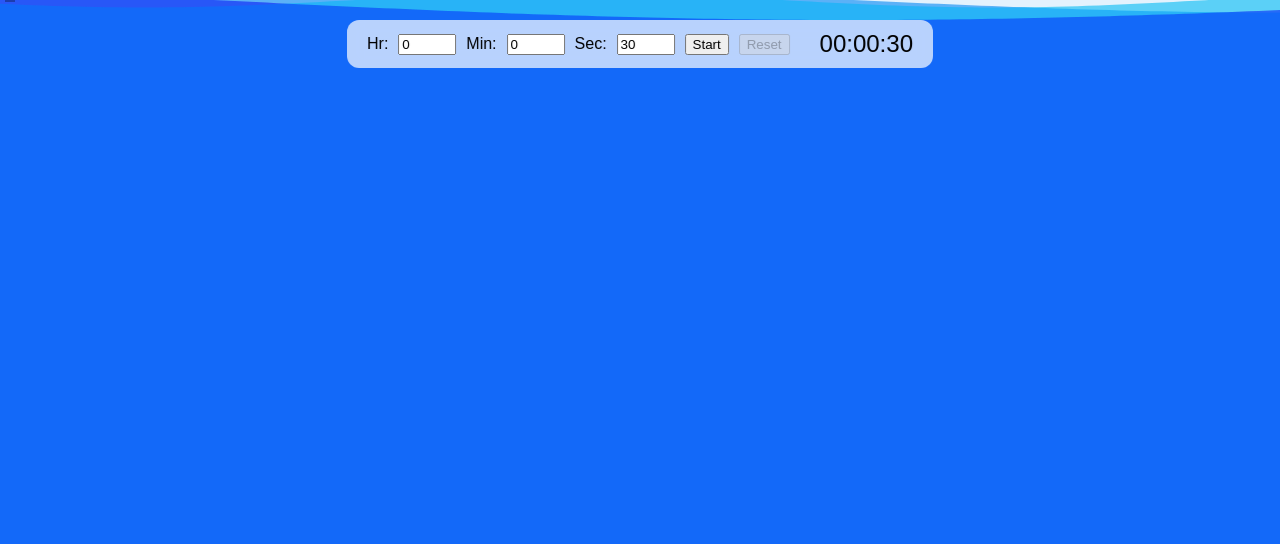
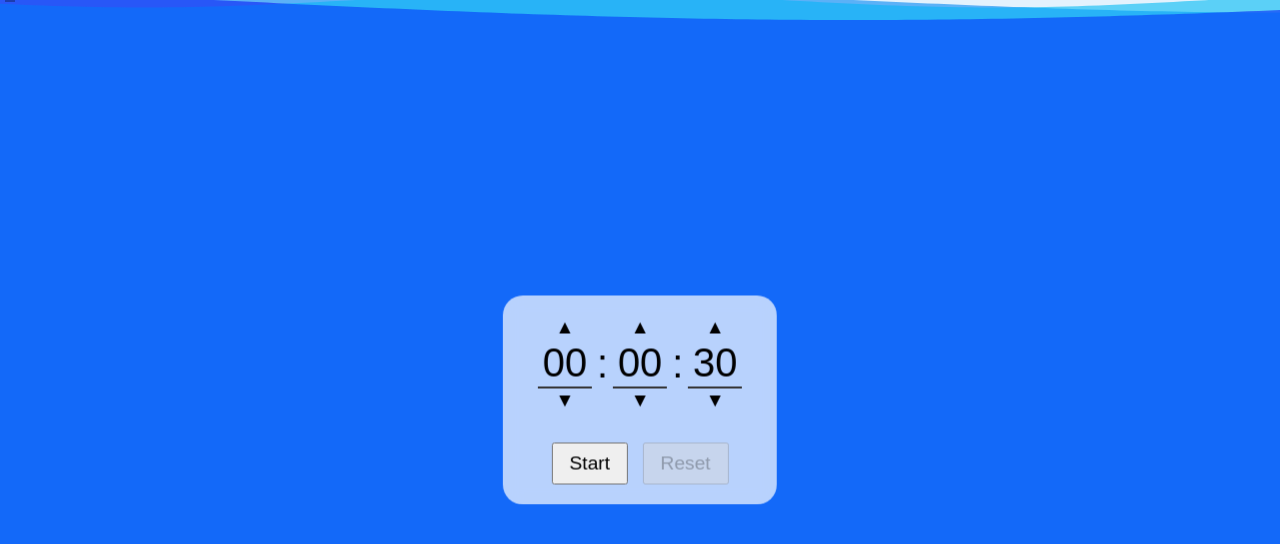
Before and after one commit to albertlwang/blue-hour, a plain HTML site: page index.html in a window 1280 px wide. Drawn offline with nearby package versions, Linux system fonts and the light colour scheme.

Commit message:
[features] Improved timer UI

```diff
--- a/index.html
+++ b/index.html
@@ -9,13 +9,30 @@
 </head>
 <body>
   <div class="controls">
-    <label>Hr:</label><input type="number" id="hours" value="0" min="0" />
-    <label>Min:</label><input type="number" id="minutes" value="0" min="0" />
-    <label>Sec:</label><input type="number" id="seconds" value="30" min="0" max="59" />
+  <div class="time-input">
+    <div class="time-segment">
+      <button class="arrow up" data-unit="hours">▲</button>
+      <input id="hours" class="segment" maxlength="2" value="00">
+      <button class="arrow down" data-unit="hours">▼</button>
+    </div>
+    <span class="colon">:</span>
+    <div class="time-segment">
+      <button class="arrow up" data-unit="minutes">▲</button>
+      <input id="minutes" class="segment" maxlength="2" value="00">
+      <button class="arrow down" data-unit="minutes">▼</button>
+    </div>
+    <span class="colon">:</span>
+    <div class="time-segment">
+      <button class="arrow up" data-unit="seconds">▲</button>
+      <input id="seconds" class="segment" maxlength="2" value="30">
+      <button class="arrow down" data-unit="seconds">▼</button>
+    </div>
+  </div>
+  <div class="buttons">
     <button id="startstopBtn">Start</button>
     <button id="resetBtn">Reset</button>
-    <div class="time-label" id="timerLabel">00:00:30</div>
   </div>
+</div>
   <canvas id="canvas"></canvas>
   <div id="wave-indicator"></div>
   <script src="script.js"></script>
--- a/script.js
+++ b/script.js
@@ -8,7 +8,7 @@ const minutesInput = document.getElementById("minutes");
 const secondsInput = document.getElementById("seconds");
 const startstopBtn = document.getElementById("startstopBtn");
 const resetBtn = document.getElementById("resetBtn");
-const timerLabel = document.getElementById("timerLabel");
+//const timerLabel = document.getElementById("timerLabel"); // REMOVED**
 const indicator = document.getElementById("wave-indicator");
 
 let vw, vh;
@@ -66,8 +66,11 @@ startstopBtn.addEventListener("click", toggleTimer);
 resetBtn.addEventListener("click", resetTimer);
 gsap.ticker.add(update);
 updateButtonStates();
+initializeTimeInputHandlers();
 
 // ======= TIMER FUNCTIONS ======= //
+
+// Handles the dual functionality of the Start/Pause button
 function toggleTimer() {
   running ? togglePause() : startTimer();
 }
@@ -82,6 +85,7 @@ function startTimer() {
   startTime = performance.now();
   running = true;
   paused = false;
+  setInputsDisabled(true);
   updateButtonStates();
 }
 
@@ -99,6 +103,7 @@ function resetTimer() {
   running = false;
   paused = false;
   remainingMs = totalMs;
+  setInputsDisabled(false);
   updateTimerLabel();
 
   waves.forEach(wave => {
@@ -112,14 +117,77 @@ function resetTimer() {
   updateButtonStates();
 }
 
+// Helper function; defines state in which timer finishes (i.e. reaches 00:00:00)
 function isFinished() {
   return remainingMs === 0 && totalMs !== 0;
 }
 
+// Handles when buttons should be active/inactive
 function updateButtonStates() {
   startstopBtn.textContent = (!running || paused) ? "Start" : "Pause";
   startstopBtn.disabled = isFinished();
   resetBtn.disabled = !(running || isFinished());
+}
+
+function initializeTimeInputHandlers() {
+  document.querySelectorAll(".arrow").forEach(btn => {
+    btn.addEventListener("click", () => {
+      const unit = btn.dataset.unit;
+      const input = document.getElementById(unit);
+      let val = parseInt(input.value) || 0;
+
+      if (unit === "seconds") {
+        const increment = btn.classList.contains("up") ? 15 : -15;
+
+        if (increment > 0) {
+          val = Math.ceil((val + 1) / 15) * 15;
+          if (val >= 60) val = 0;
+        } else {
+          val = Math.floor((val - 1) / 15) * 15;
+          if (val < 0) val = 45;
+        }
+      } else {
+        val += btn.classList.contains("up") ? 1 : -1;
+        if (unit === "minutes") {
+          val = Math.max(0, Math.min(59, val));
+        } else {
+          val = Math.max(0, val);
+        }
+      }
+
+      input.value = String(val).padStart(2, "0");
+    });
+  });
+
+  ["hours", "minutes", "seconds"].forEach(id => {
+    const input = document.getElementById(id);
+
+    // Allow only digits during input
+    input.addEventListener("input", () => {
+      input.value = input.value.replace(/\D/g, "");
+    });
+
+    // Format on blur or Enter
+    const finalizeInput = () => {
+      let val = parseInt(input.value, 10) || 0;
+      if (id !== "hours") val = Math.min(59, val);
+      input.value = String(Math.max(0, val)).padStart(2, "0");
+      //updateTimerLabel();
+    };
+
+    input.addEventListener("blur", finalizeInput);
+    input.addEventListener("keydown", e => {
+      if (e.key === "Enter") {
+        input.blur(); // triggers blur + formatting
+      }
+    });
+  });
+}
+
+function setInputsDisabled(disabled) {
+  document.querySelectorAll(".segment, .arrow").forEach(el => {
+    el.disabled = disabled;
+  });
 }
 
 // ======= ANIMATION LOOP ======= //
@@ -144,7 +212,8 @@ function update() {
     waves.forEach(wave => wave.waveHeight = vh * (1 - progress));
   }
 
-  updateTimerLabel();
+  // Only update timer when running or finished -> otherwise timer never changes, or can't get final update to reach 00
+  if(running || isFinished()) updateTimerLabel();
 
   context.clearRect(0, 0, vw, vh);
   context.globalCompositeOperation = "soft-light";
@@ -154,12 +223,16 @@ function update() {
 }
 
 // ======= DISPLAY FUNCTIONS ======= //
+
 function updateTimerLabel() {
-  const secs = Math.ceil(remainingMs / 1000);
-  const hrs = String(Math.floor(secs / 3600)).padStart(2, "0");
-  const min = String(Math.floor((secs % 3600) / 60)).padStart(2, "0");
-  const sec = String(secs % 60).padStart(2, "0");
-  timerLabel.textContent = `${hrs}:${min}:${sec}`;
+  const totalSeconds = Math.ceil(remainingMs / 1000);
+  const hrs = Math.floor(totalSeconds / 3600);
+  const min = Math.floor((totalSeconds % 3600) / 60);
+  const sec = totalSeconds % 60;
+
+  hoursInput.value = String(hrs).padStart(2, "0");
+  minutesInput.value = String(min).padStart(2, "0");
+  secondsInput.value = String(sec).padStart(2, "0");
 }
 
 // ======= CANVAS RESIZE ======= //
--- a/style.css
+++ b/style.css
@@ -48,3 +48,67 @@ canvas {
   pointer-events: none;      /* So it doesn't interfere with clicks */
   mix-blend-mode: multiply;
 }
+
+.controls {
+  position: absolute;
+  top: 50%;
+  left: 50%;
+  transform: translate(-50%, -50%);
+  z-index: 10;
+  display: flex;
+  flex-direction: column;
+  align-items: center;
+  background: rgba(255, 255, 255, 0.7);
+  padding: 20px 30px;
+  border-radius: 20px;
+  backdrop-filter: blur(10px);
+}
+
+.time-input {
+  display: flex;
+  align-items: center;
+  font-size: 2.5rem;
+  margin-bottom: 20px;
+}
+
+.time-segment {
+  display: flex;
+  flex-direction: column;
+  align-items: center;
+  margin: 0 5px;
+}
+
+.segment {
+  width: 60px;
+  font-size: 2.5rem;
+  text-align: center;
+  border: none;
+  background: none;
+  border-bottom: 2px solid #333;
+}
+
+.segment:disabled {
+  color: #888;
+}
+
+.arrow {
+  background: none;
+  border: none;
+  font-size: 1.2rem;
+  cursor: pointer;
+}
+
+.arrow:disabled {
+  opacity: 0.3;
+  cursor: default;
+}
+
+.colon {
+  font-size: 2.5rem;
+}
+
+.buttons button {
+  font-size: 1.2rem;
+  padding: 8px 16px;
+  margin: 0 5px;
+}
```
